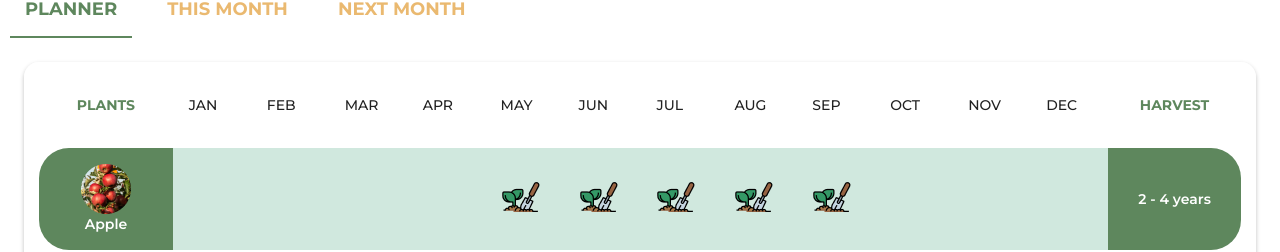
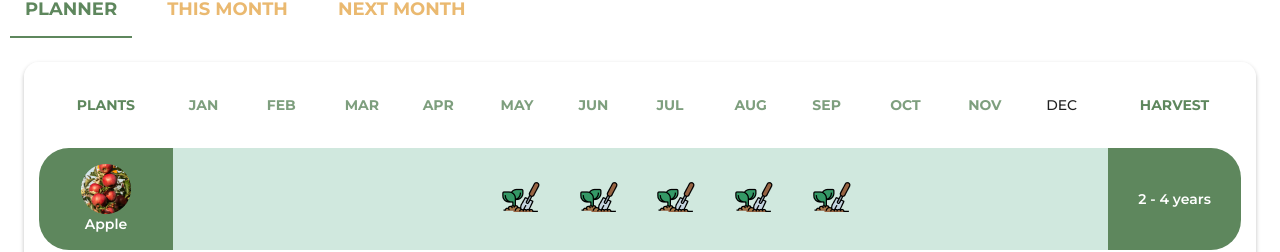
Before and after one commit to tessrexx/PlanterWebapp, a React (Create React App) app: page /planner in a window 1280 px wide. Shown: the part 120-372 px from the top of the page. Built offline with nearby package versions, Linux system fonts and the light colour scheme; no server answers.

Commit message:
Adding data

```diff
--- a/src/Components/MonthlyPlannerTable.jsx
+++ b/src/Components/MonthlyPlannerTable.jsx
@@ -14,6 +14,7 @@ import {
   TableRow,
   IconButton,
   Accordion,
+  Divider
 } from "@mui/material";
 import ExpandMoreIcon from "@mui/icons-material/ExpandMore";
 import AccordionSummary from "@mui/material/AccordionSummary";
@@ -60,11 +61,17 @@ const MonthlyPlannerTable = () => {
                       {row.plantingRecommendation}
                     </AccordionSummary>
                     <AccordionDetails className="plantTips">
-                      <p>
-                        Lorem ipsum dolor sit amet, consectetur adipiscing elit.
-                        Suspendisse malesuada lacus ex, sit amet blandit leo
-                        lobortis eget.
-                      </p>
+                      <Divider><h3 className="helpfulTitle">HELPFUL TIPS</h3></Divider>
+                      {row.generalInfo1}
+                      <Divider className="tipDiv"/>
+                      {row.generalInfo2}
+                      <Divider variant="middle" className="tipDiv"/>
+                      {row.generalInfo3}
+                      <Divider variant="middle" className="tipDiv"/>
+                      {row.generalInfo4}
+                      <Divider variant="middle" className="tipDiv"/>
+                      {row.generalInfo5}
+                      <Divider variant="middle" className="tipDiv"/>
                     </AccordionDetails>
                   </Accordion>
                 </TableCell>
--- a/src/Components/YearlyPlannerTable.css
+++ b/src/Components/YearlyPlannerTable.css
@@ -33,7 +33,7 @@ table {
   background-color: #5e875d !important;
 }
 
-/* Seperate image container css */
+/* Separate image container css */
 .imageContainer {
   padding-right: 20px;
 }
@@ -60,10 +60,11 @@ table {
     flex-direction: column !important;
     align-items: center !important;
     border-top-left-radius: 30px;
-    border-bottom-left-radius: 30px;
-    font-weight: 600 !important;
-    color: #ffffff !important;
-    background-color: #5e875d !important;
+  border-bottom-left-radius: 30px;
+  font-weight: 600 !important;
+  color: #ffffff !important;
+  background-color: #5e875d !important;
+
   }
 
   .imageContainer {
@@ -74,6 +75,7 @@ table {
 /* THIS MONTH VIEW CSS */
 /* Info container css */
 .plantTips {
+  text-align: center;
   background-color: #d0e8de !important;
   color: #5e875d !important;
   font-weight: 600 !important;
@@ -84,3 +86,12 @@ table {
 .accordian {
   border-radius: 0px !important;
 }
+
+.helpfulTitle{
+  color: #ffffff;
+}
+
+.tipDiv{
+  margin-top: 20px !important;
+  margin-bottom: 20px !important;
+}
--- a/src/Components/YearlyPlannerTable.jsx
+++ b/src/Components/YearlyPlannerTable.jsx
@@ -28,18 +28,18 @@ const YearlyPlannerTable = () => {
         <TableHead>
           <TableRow>
             <TableCell className="headerLabels">PLANTS</TableCell>
-            <TableCell className="monthLabels">JAN</TableCell>
-            <TableCell className="monthLabels">FEB</TableCell>
-            <TableCell className="monthLabels">MAR</TableCell>
-            <TableCell className="monthLabels">APR</TableCell>
-            <TableCell className="monthLabels">MAY</TableCell>
-            <TableCell className="monthLabels">JUN</TableCell>
-            <TableCell className="monthLabels">JUL</TableCell>
-            <TableCell className="monthLabels">AUG</TableCell>
-            <TableCell className="monthLabels">SEP</TableCell>
-            <TableCell className="monthLabels">OCT</TableCell>
-            <TableCell className="monthLabels">NOV</TableCell>
-            <TableCell className="monthLabels">DEC</TableCell>
+            <TableCell className="centerLabels">JAN</TableCell>
+            <TableCell className="centerLabels">FEB</TableCell>
+            <TableCell className="centerLabels">MAR</TableCell>
+            <TableCell className="centerLabels">APR</TableCell>
+            <TableCell className="centerLabels">MAY</TableCell>
+            <TableCell className="centerLabels">JUN</TableCell>
+            <TableCell className="centerLabels">JUL</TableCell>
+            <TableCell className="centerLabels">AUG</TableCell>
+            <TableCell className="centerLabels">SEP</TableCell>
+            <TableCell className="centerLabels">OCT</TableCell>
+            <TableCell className="centerLabels">NOV</TableCell>
+            <TableCell className="im">DEC</TableCell>
             <TableCell className="headerLabels">HARVEST</TableCell>
           </TableRow>
         </TableHead>
--- a/src/Data/PlantInfo.json
+++ b/src/Data/PlantInfo.json
@@ -10,7 +10,12 @@
     "jun": "IconsandImages/planting.png",
     "jul": "IconsandImages/planting.png",
     "aug": "IconsandImages/planting.png",
-    "sep": "IconsandImages/planting.png"
+    "sep": "IconsandImages/planting.png",
+    "generalInfo1": "Add a layer of citrus and fruit mix to plant into. In New Zealand winter is the optimum time to plant apple trees.",
+    "generalInfo2": "Feed your apples in spring and summer to encourage maximum flowering and fruiting.",
+    "generalInfo3": "Mulch and water well, particularly over the warmer months.",
+    "generalInfo4": "Well watered, well nourished apple trees will have a better chance of keeping insect pests and diseases at bay.",
+    "generalInfo5": "When pruning be sure to remove all diseased, damaged or dead wood. Remove any branches that are crossing or rubbing. Cut away any branches that are growing back into the center of the tree."
   },
   {
     "id": "Asparagus",
@@ -21,7 +26,13 @@
     "aug": "IconsandImages/planting.png",
     "sep": "IconsandImages/planting.png",
     "oct": "IconsandImages/planting.png",
-    "nov": "IconsandImages/planting.png"
+    "nov": "IconsandImages/planting.png",
+    "generalInfo1": "Plant asparagus from July to December in warm areas and from September to December in cooler areas.",
+    "generalInfo2": "Feed asparagus in spring with vegetable food and water regularly.",
+    "generalInfo3": "Cut back the ferny foliage in autumn. Harvest asparagus grown from crowns after two seasons.",
+    "generalInfo4": "If planting quite a few crowns dig trenches in the soil to plant in. Plant crowns with their roots facing down 15cm deep and 30cm apart. Rows should be spaced at least 50cm apart.",
+    "generalInfo5": "When pruning be sure to remove all diseased, damaged or dead wood. Remove any branches that are crossing or rubbing. Cut away any branches that are growing back into the center of the tree.",
+    "generalInfo6": "Cut asparagus off at ground level with a sharp knife. Don't be tempted to rip it out of the ground as you will more than likely pull out the whole crown."
   },
   {
     "id": "Basil",
```
